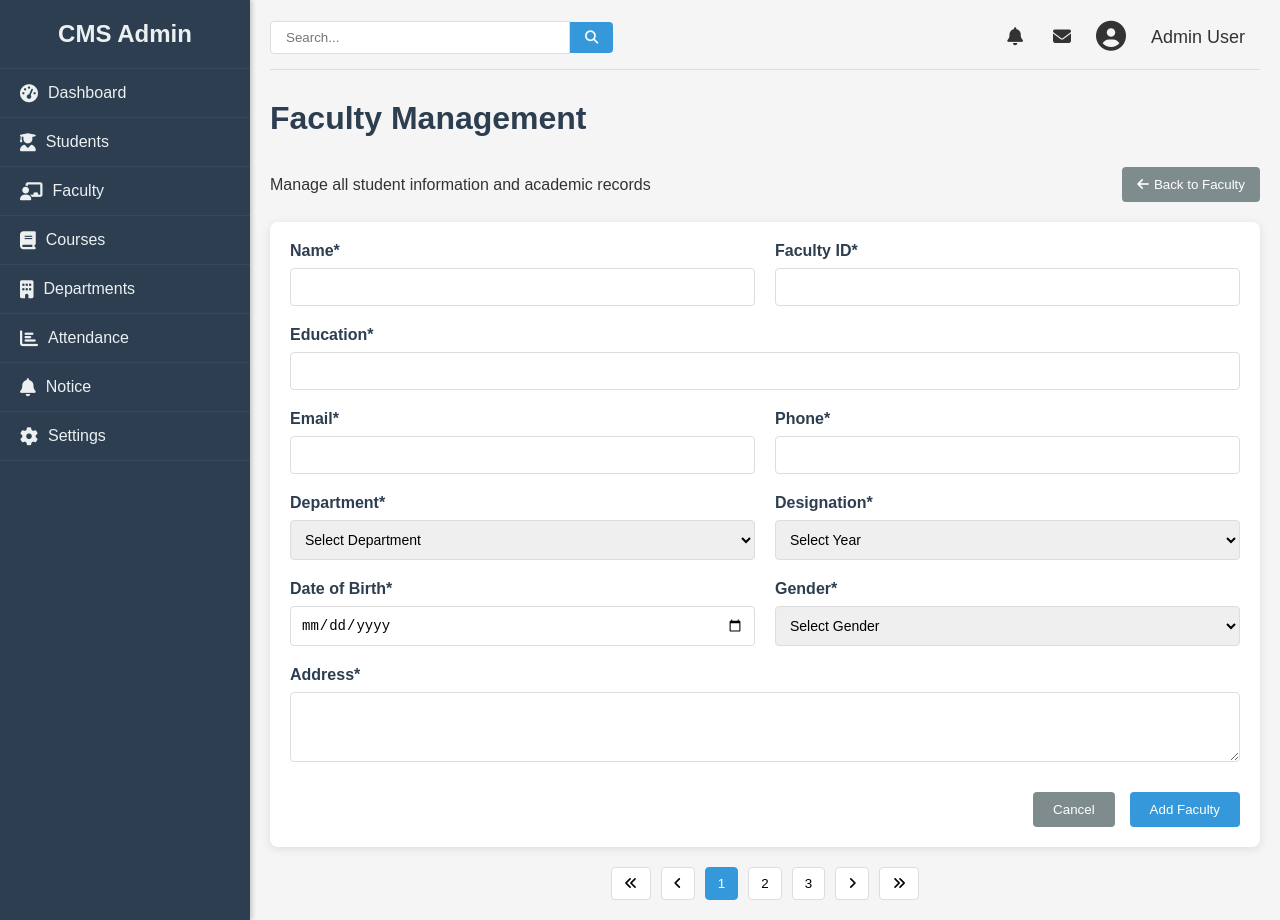
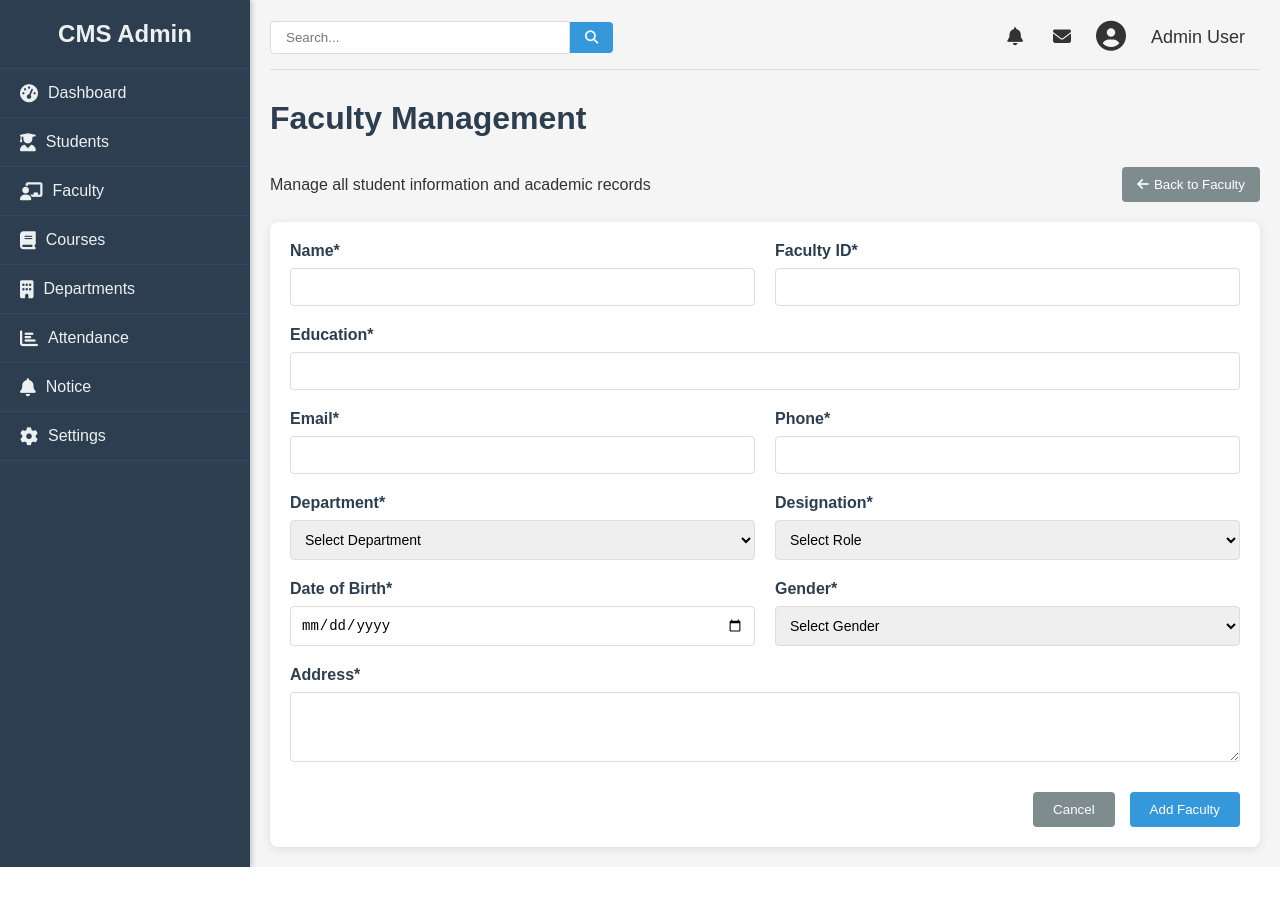
Before and after one commit to devnydv/college, a Flask app: page /admin/addfaculty in a window 1280 px wide. After the commit the page ends 867 px from the top, so only its background shows below. Run offline with Flask 3, Linux system fonts and the light colour scheme.

Commit message:
Add Faculty model and implement addfaculty route; update templates for faculty form handling

```diff
--- a/college/admin/addroute.py
+++ b/college/admin/addroute.py
@@ -1,6 +1,6 @@
 from college import app
 from flask import render_template, request, redirect, session, url_for
-from college.model import db, Student
+from college.model import db, Student, Faculty
 from datetime import datetime
 
 @app.route("/admin/addstudent", methods = ["GET", "POST"])
@@ -22,6 +22,22 @@ def addstdn():
 
 @app.route("/admin/addfaculty", methods = ["GET", "POST"])
 def addfaculty():
+    if request.method == "POST":
+        data = request.form
+        student = Faculty(name= data['name'],
+        facultyid= int(data['id']),
+        email=data['email'],
+        phone= data['phone'],
+        education= data['education'],
+        department= data['department'],
+        role= data['role'],
+        dob= datetime.strptime(data['dob'], '%Y-%m-%d').date(),
+        gender= data['gender'],
+        address= data['address'])
+
+        db.session.add(student)
+        db.session.commit()
+        print(data)
     #inser = addtablerow()
     return render_template("addfaculty.html")
 
--- a/college/admin/templates/addfaculty.html
+++ b/college/admin/templates/addfaculty.html
@@ -71,20 +72,24 @@
                                 <div class="form-group" w-tid="1553">
                                     <label for="new-department" w-tid="1555">Department*</label>
                                     <select id="new-department" name="department" required="" w-tid="1557"><option value="">Select Department</option>
-                                        <option value="Computer Science">Computer Science</option><option value="Business Admin">Business Admin</option>
-                                        <option value="Engineering">Engineering</option><option value="Psychology">Psychology</option>
-                                        <option value="Mathematics">Mathematics</option><option value="Physics">Physics</option>
-                                        <option value="Chemistry">Chemistry</option><option value="Biology">Biology</option>
-                                        <option value="Literature">Literature</option><option value="History">History</option></select>
+                                        <option value="Computer Science">Computer Science</option>
+                                    <option value="Business Admin">Mechanical Engineering</option>
+                                    <option value="Engineering">Civil Engineering</option>
+                                    <option value="Psychology">Electrical Engineering</option>
+                                    <option value="Mathematics">Electronics and Cummunication</option>
+                                    <option value="Physics">Chemical Engineering</option>
+                                    <option value="Chemistry">Aerospace Engineering</option>
+                                    <option value="Biology">Information Technology</option>
+                                    </select>
                                 </div>
                                 <div class="form-group" w-tid="1561">
-                                    <label for="new-year" w-tid="1563">Designation*</label>
-                                    <select id="new-year" name="year" required="" w-tid="1565"><option value="">Select Year</option>
-                                        <option value="First Year">Head of the Department</option>
-                                        <option value="Second Year">Associate Professor</option>
-                                        <option value="Third Year">Assistant Professor</option>
-                                        <option value="Fourth Year">Senior Technician</option>
-                                        <option value="First Year">Junior Technician</option>
+                                    <label for="role" w-tid="1563">Designation*</label>
+                                    <select id="role" name="role" required="" w-tid="1565"><option value="">Select Role</option>
+                                        <option value="Head of the Department">Head of the Department</option>
+                                        <option value="Associate Professor">Associate Professor</option>
+                                        <option value="Assistant Professor">Assistant Professor</option>
+                                        <option value="Senior Technician">Senior Technician</option>
+                                        <option value="Junior Technician">Junior Technician</option>
                                     </select>
                                 </div>
                             </div>
@@ -118,15 +123,7 @@
                             </div>
                         </form>
                     </div>
-                    <div class="pagination" w-tid="601">
-                        <button w-tid="603"><i class="fas fa-angle-double-left" w-tid="605"></i></button>
-                        <button w-tid="607"><i class="fas fa-angle-left" w-tid="609"></i></button>
-                        <button class="active" w-tid="611">1</button>
-                        <button w-tid="613">2</button>
-                        <button w-tid="615">3</button>
-                        <button w-tid="617"><i class="fas fa-angle-right" w-tid="619"></i></button>
-                        <button w-tid="621"><i class="fas fa-angle-double-right" w-tid="623"></i></button>
-                    </div>
+
 
 
                 </div>
```
Also changed, not shown: other parts of college/admin/templates/addfaculty.html (+8 -7 lines), college/admin/templates/courses.html (+6 -14 lines), college/model.py (+29 -0 lines), instance/example.db.
